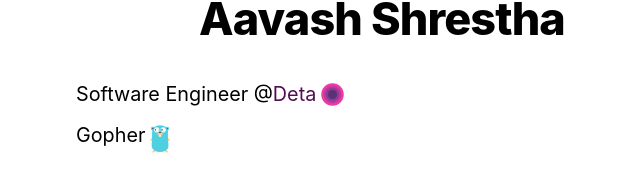
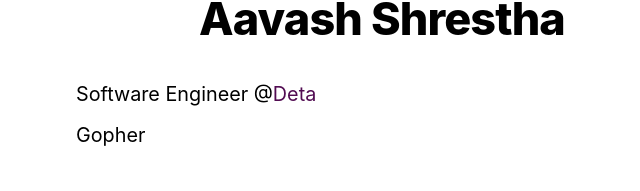
Before and after one commit to aavshr/aavshr.dev, a Next.js app: page / in a window 1280 px wide. Shown: the part 224-415 px from the top of the page, without its empty margins (258-898 px from the left). Built offline with nearby package versions, Linux system fonts and the light colour scheme.

Commit message:
remove logos

```diff
--- a/pages/index.js
+++ b/pages/index.js
@@ -28,16 +28,8 @@ export default function Home({ allPostsData }) {
             className = {`${utilStyles.detaLink}`}>
             Deta
           </a>
-          <img
-            src="deta.svg"
-            className= {`${utilStyles.detaLogo}`}
-          />
         </p>
         <p>Gopher
-          <img
-            src="golang.png"
-            className= {`${utilStyles.golangLogo}`}
-          />
         </p>
         <p></p>
       </section>
```
